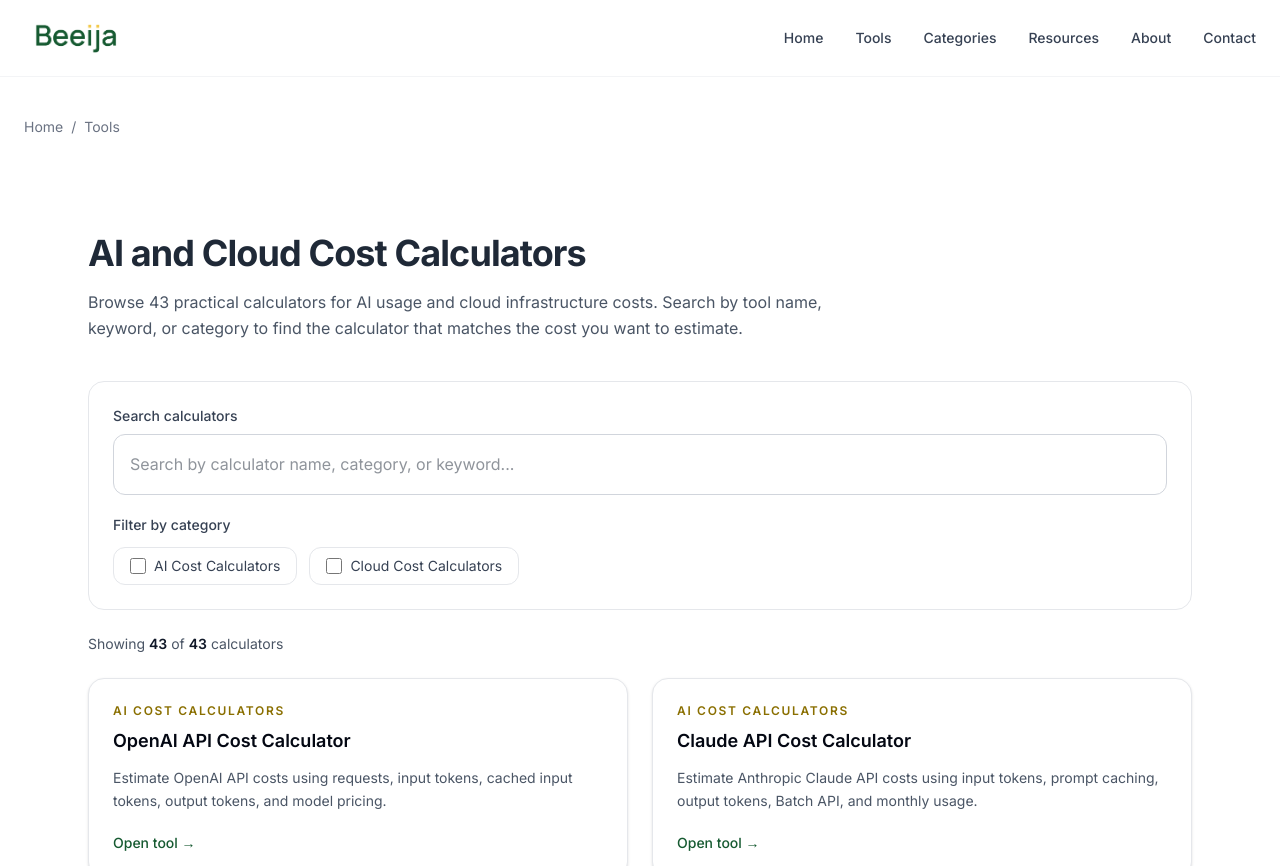
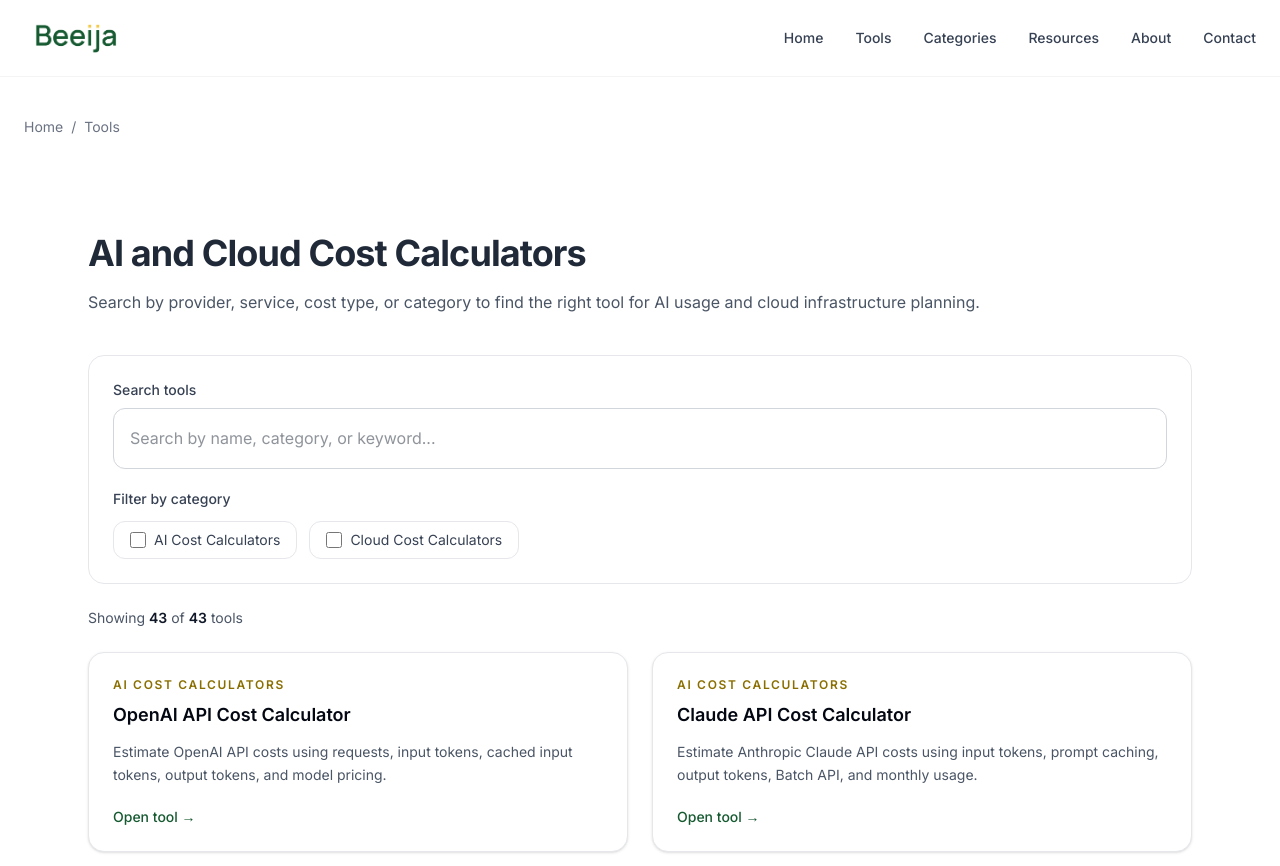
Before and after one commit to vaarunsonawwane-ops/beeija, a Next.js app: page /tools in a window 1280 px wide. Shown: the top 866 px of the page. Built offline with nearby package versions, Linux system fonts and the light colour scheme.

Commit message:
tools page update

```diff
--- a/app/tools/ToolsClient.tsx
+++ b/app/tools/ToolsClient.tsx
@@ -103,14 +103,14 @@ export default function ToolsClient({ tools }: ToolsClientProps) {
     searchQuery.trim().length > 0 || selectedCategories.length > 0;
 
   return (
-    <section className="mt-10" aria-label="Beeija calculator directory">
+    <section className="mt-10" aria-label="Beeija tool directory">
       <div className="rounded-2xl border border-gray-200 bg-white p-5 md:p-6">
         <div>
           <label
             htmlFor="tool-search"
             className="mb-2 block text-sm font-medium text-gray-700"
           >
-            Search calculators
+            Search tools
           </label>
 
           <input
@@ -118,7 +118,7 @@ export default function ToolsClient({ tools }: ToolsClientProps) {
             type="search"
             value={searchQuery}
             onChange={(event) => setSearchQuery(event.target.value)}
-            placeholder="Search by calculator name, category, or keyword..."
+            placeholder="Search by name, category, or keyword..."
             autoComplete="off"
             className="w-full rounded-xl border border-gray-300 p-4 text-sm outline-none transition focus:border-transparent focus:ring-2 focus:ring-[var(--green)]"
           />
@@ -177,7 +177,7 @@ export default function ToolsClient({ tools }: ToolsClientProps) {
           </span>{" "}
           of{" "}
           <span className="font-semibold text-gray-900">{tools.length}</span>{" "}
-          calculators
+          tools
         </p>
 
         {selectedCategories.length > 0 && (
@@ -203,11 +203,11 @@ export default function ToolsClient({ tools }: ToolsClientProps) {
       ) : (
         <div className="mt-6 rounded-2xl border border-gray-200 bg-gray-50 p-8 text-center">
           <h2 className="text-xl font-semibold text-gray-900">
-            No matching calculators found
+            No matching tools found
           </h2>
 
           <p className="mt-3 leading-relaxed text-gray-600">
-            No calculator matches your current search and category filters. Try
+            No tool matches your current search and category filters. Try
             another keyword or clear the active filters.
           </p>
 
--- a/app/tools/page.tsx
+++ b/app/tools/page.tsx
@@ -18,15 +18,14 @@ export default function ToolsPage() {
   return (
     <main className="bg-white">
       <div className="mx-auto max-w-6xl px-6 py-12 md:py-16">
-        <div className="max-w-3xl">
+        <div className="max-w-4xl">
           <h1 className="text-4xl font-bold tracking-tight text-[var(--dark)]">
             AI and Cloud Cost Calculators
           </h1>
 
           <p className="mt-4 leading-relaxed text-gray-600">
-            Browse {tools.length} practical calculators for AI usage and cloud
-            infrastructure costs. Search by tool name, keyword, or category to
-            find the calculator that matches the cost you want to estimate.
+            Search by provider, service, cost type, or category to find the right
+            tool for AI usage and cloud infrastructure planning.
           </p>
         </div>
 
```
